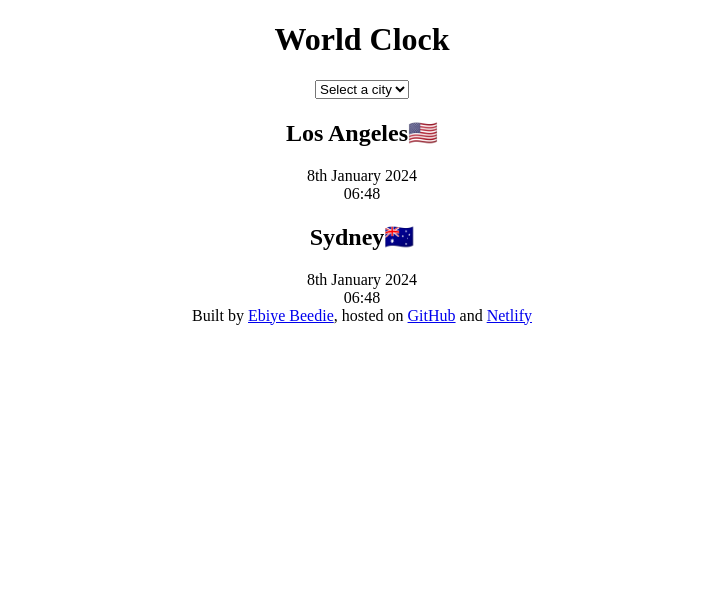
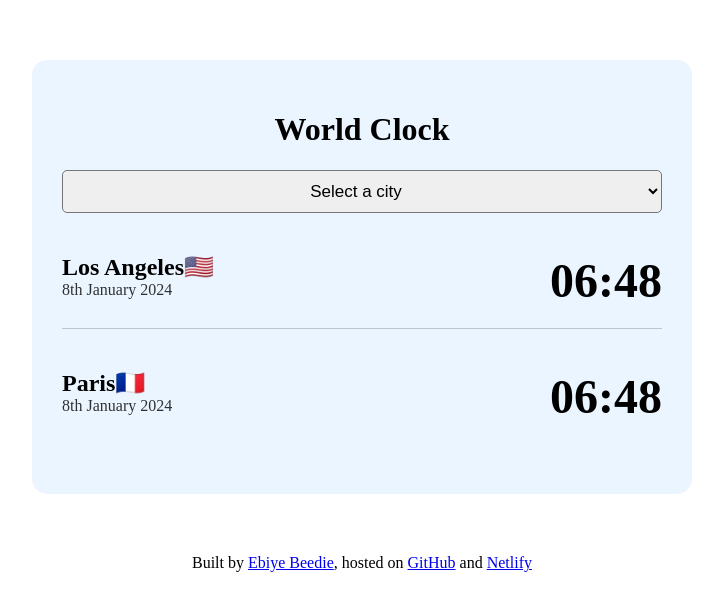
Before and after one commit to missbeedie/world-clock, a plain HTML site: page index.html in a window 1280 px wide. Shown: the whole page, without its empty margins (278-1001 px from the left). Drawn offline with Linux system fonts and the light colour scheme.

Commit message:
added css

```diff
--- a/css/index.css
+++ b/css/index.css
@@ -1,7 +1,60 @@
 body {
-  text-align: center;
+  background-color: ;
+
 
 }
+
+h1 {
+  text-align: center;
+}
+
+h2{
+  margin: 0;
+}
+
+select {
+display: block;
+width: 100%;
+border-radius: 5px;
+padding: 10px;
+text-align: center;
+font-size: 17px;
+}
+
+.container {
+  max-width: 600px;
+  margin: 60px auto;
+  background-color: rgb(235, 245, 255);
+  padding: 30px;
+  border-radius: 15px;
+
+}
+
+.city {
+  display: flex;
+  justify-content: space-between;
+  margin: 20px 0;
+  padding: 20px 0;
+  border-bottom: 1px solid rgba(0, 0, 0, 0.2)
+}
+
+.city:last-child {
+  border: none;
+}
+
+.date {
+  opacity: 0.8;
+}
+
+.time {
+  font-size: 48px;
+  font-weight: bold;
+
+}
+
+
+
+
 
 footer {
   text-align: center;
--- a/index.html
+++ b/index.html
@@ -21,16 +21,21 @@
     </select>
 
     <div class="city">
+      <div>
       <h2>Los Angeles🇺🇸</h2>
       <div class="date">8th January 2024</div>
+      </div>
       <div class="time">06:48</div>
     </div>
 
      <div class="city">
-      <h2>Sydney🇦🇺</h2>
+      <div>
+      <h2>Paris🇫🇷</h2>
       <div class="date">8th January 2024</div>
+      </div>
       <div class="time">06:48</div>
     </div>
+
 
     </div>
 
```
